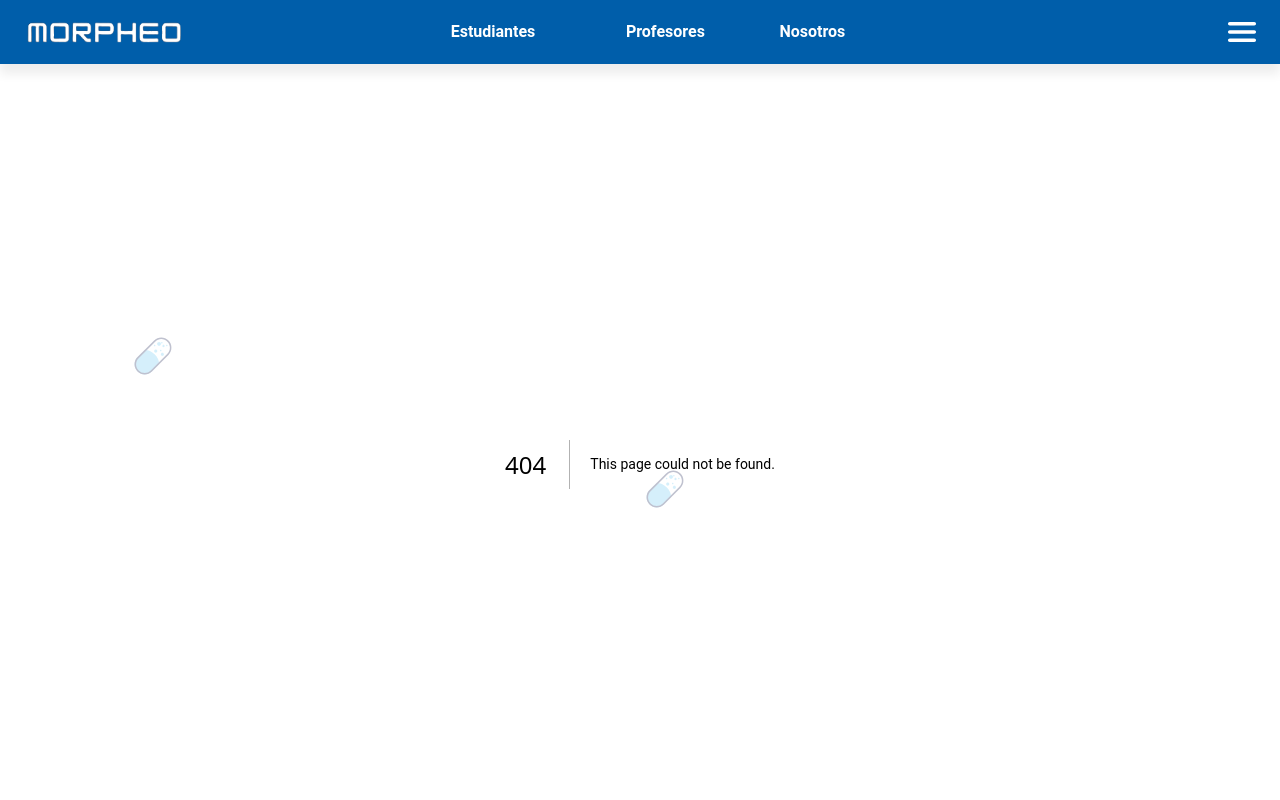
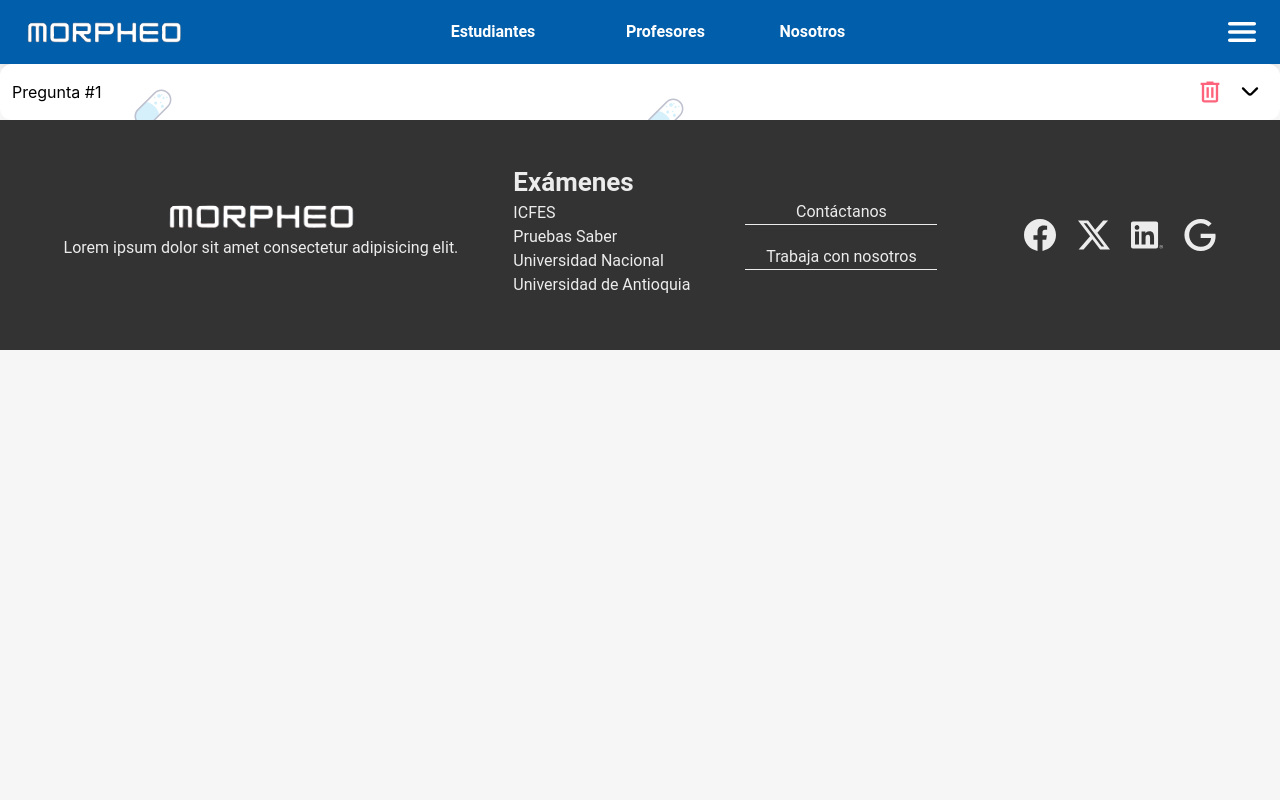
Before and after one commit to viamazoba/front-morpheo, a Next.js app: page /CreateExam in a window 1280 px wide. Before the commit this address had no page. Shown: the top 800 px of the page. Built offline with nearby package versions, Linux system fonts and the light colour scheme.

Commit message:
feat: Se crea icono custom, además se modifica el acordeon.

```diff
--- /dev/null
+++ b/src/app/CreateExam/page.tsx
@@ -0,0 +1,9 @@
+"use client"
+import { FormQuestions } from "@/components/02-molecules/FormQuestions";
+
+export default function CreateExam() {
+
+    return(
+        <FormQuestions/>
+    )
+}
--- a/src/components/01-atoms/AccordionTest.tsx
+++ b/src/components/01-atoms/AccordionTest.tsx
@@ -1,6 +1,7 @@
 import React, { FC, useState } from 'react'
 import Image from 'next/image'
 import arrow from '@icons/angulo-abajo.svg'
+import { Remove } from './custom-icons/Remove'
 
 type AccordionTestInterface = {
     children: React.ReactNode;
@@ -9,6 +10,9 @@ type AccordionTestInterface = {
 export const AccordionTest: FC<AccordionTestInterface> = ({
     children = <p>Contenido</p>
 }) =>{
+    // TODO: Sobre saltar este elemento
+    // Esto para que entienda que pregunta dejó incompleta
+
     const [openTab, setOpenTab] = useState<boolean>(false)
     const handleOpenTab = ()=>{
         setOpenTab(!openTab)
@@ -17,13 +21,17 @@ export const AccordionTest: FC<AccordionTestInterface> = ({
         <div className=' bg-principal-150 rounded-12 overflow-hidden'>
             <div className='flex items-center justify-between min-h-14 shadow-md px-3 py-2'>
                 <p>Pregunta #1</p>
-                <div className='cursor-pointer px-1 py-1' onClick={handleOpenTab}>
+                <div className='flex px-1 py-1'>
+                    <Remove
+                        classSvg='w-7 h-7 hover:bg-principal-500 rounded opacity-90 cursor-pointer mr-3'
+                    />
                     <Image
                         src={arrow}
                         width={50}
                         height={50}
                         alt='flecha acordeon'
-                        className={`w-8 h-8 ${openTab &&'rotate-180'}`}
+                        className={`w-7 h-7 ${openTab &&'rotate-180'} rounded cursor-pointer hover:bg-principal-550 hover:bg-opacity-80`}
+                        onClick={handleOpenTab}
                     />
                 </div>
             </div>
--- /dev/null
+++ b/src/components/01-atoms/custom-icons/Remove.tsx
@@ -0,0 +1,32 @@
+import { FC } from "react"
+
+type RemoveProps = {
+    classSvg?: string
+    normalColor?: string
+    hoverColor?: string
+    onClick?: ()=> void
+  }
+
+  export const Remove: FC<RemoveProps> = ({
+    classSvg,
+    normalColor='#FD536D',
+    hoverColor= '#FFF',
+    onClick
+}) => {
+    return (
+      <svg
+        xmlns="http://www.w3.org/2000/svg"
+        height="24px"
+        viewBox="0 -960 960 960"
+        width="24px"
+        fill={normalColor}
+        className={`${classSvg} transition-colors duration-300`}
+        style={{ cursor: 'pointer' }}
+        onMouseEnter={(e) => e.currentTarget.setAttribute('fill', hoverColor)}
+        onMouseLeave={(e) => e.currentTarget.setAttribute('fill', normalColor)}
+        onClick={onClick}
+      >
+        <path d="M280-120q-33 0-56.5-23.5T200-200v-520h-40v-80h200v-40h240v40h200v80h-40v520q0 33-23.5 56.5T680-120H280Zm400-600H280v520h400v-520ZM360-280h80v-360h-80v360Zm160 0h80v-360h-80v360ZM280-720v520-520Z" />
+      </svg>
+    );
+  }
```
Also changed, not shown: public/icons/delete.svg (added), 1 other file (tests, documents, lock files or other folders).
